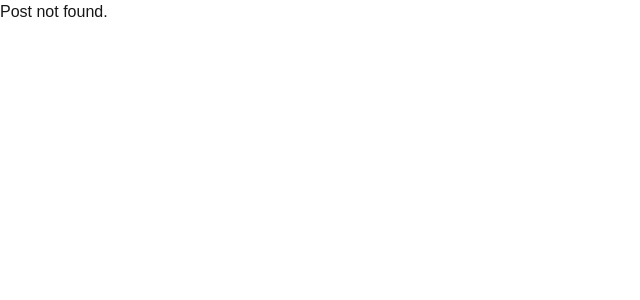
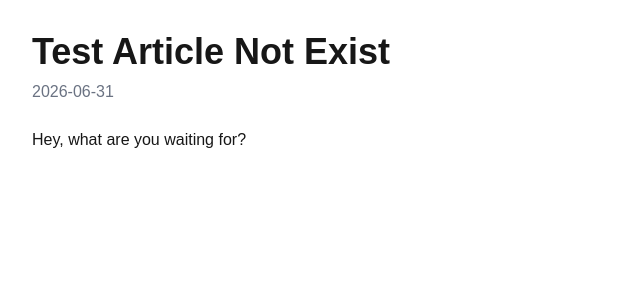
Before and after one commit to mark-dudu/my-blog, a Next.js app: page /blog/Test-article-not-exist in a window 1280 px wide. Before the commit this address had no page. Shown: the top 300 px of the page, without its empty margins (0-640 px from the left). Built offline with nearby package versions, Linux system fonts and the light colour scheme.

Commit message:
refactor: extract blog post data

```diff
--- a/src/app/blog/[slug]/page.tsx
+++ b/src/app/blog/[slug]/page.tsx
@@ -1,17 +1,5 @@
-const posts = [
-    {
-        slug: "getting-started-with-nextjs",
-        title: "Getting Started with Next.js",
-        date: "2026-06-18",
-        excerpt: "My first impressions of App Router.",
-    },
-    {
-        slug: "career-restart-journey",
-        title: "Career Restart Journey",
-        date: "2026-06-17",
-        excerpt: "Why I decided to rebuild my engineering skills.",
-    },
-];
+import { posts } from "@/data/posts";
+import { notFound } from "next/navigation";
 
 export default async function BlogPost({
     params,
@@ -24,10 +12,8 @@ export default async function BlogPost({
     );
 
     if (!post) {
-        return (
-            <div>Post not found.</div>
-        )
-    } else {
+        notFound()
+    }
 
     return (
         <main className="p-8">
@@ -44,6 +30,5 @@ export default async function BlogPost({
             </p>
         </main>
     );
-    }
 
 }
--- a/src/app/blog/page.tsx
+++ b/src/app/blog/page.tsx
@@ -1,25 +1,5 @@
-const posts = [
-  {
-    slug: "getting-started-with-nextjs",
-    title: "Getting Started with Next.js",
-    date: "2026-06-18",
-    excerpt: "My first impressions of App Router.",
-  },
-  {
-    slug: "career-restart-journey",
-    title: "Career Restart Journey",
-    date: "2026-06-17",
-    excerpt: "Why I decided to rebuild my engineering skills.",
-  },
-  {
-    slug: "Test-article-not-exist",
-    title: "Test Article Not Exist",
-    date: "2026-06-19",
-    excerpt: "Hey, what are you waiting for?",
-  },
-];
-
 import Link from "next/link";
+import {posts} from "@/data/posts"
 
 export default function Blog() {
   return (
--- /dev/null
+++ b/src/data/posts.ts
@@ -0,0 +1,21 @@
+export const posts = [
+  {
+    slug: "getting-started-with-nextjs",
+    title: "Getting Started with Next.js",
+    date: "2026-06-18",
+    excerpt: "My first impressions of App Router.",
+  },
+  {
+    slug: "career-restart-journey",
+    title: "Career Restart Journey",
+    date: "2026-06-17",
+    excerpt: "Why I decided to rebuild my engineering skills.",
+    content: "As a husband, I must provide for my family. As a father, I must be a role model for my children.",
+  },
+  {
+    slug: "Test-article-not-exist",
+    title: "Test Article Not Exist",
+    date: "2026-06-31",
+    excerpt: "Hey, what are you waiting for?",
+  },
+];
```
Also changed, not shown: 1 other file (tests, documents, lock files or other folders). Lines whose indentation alone changed are shown as unchanged.
